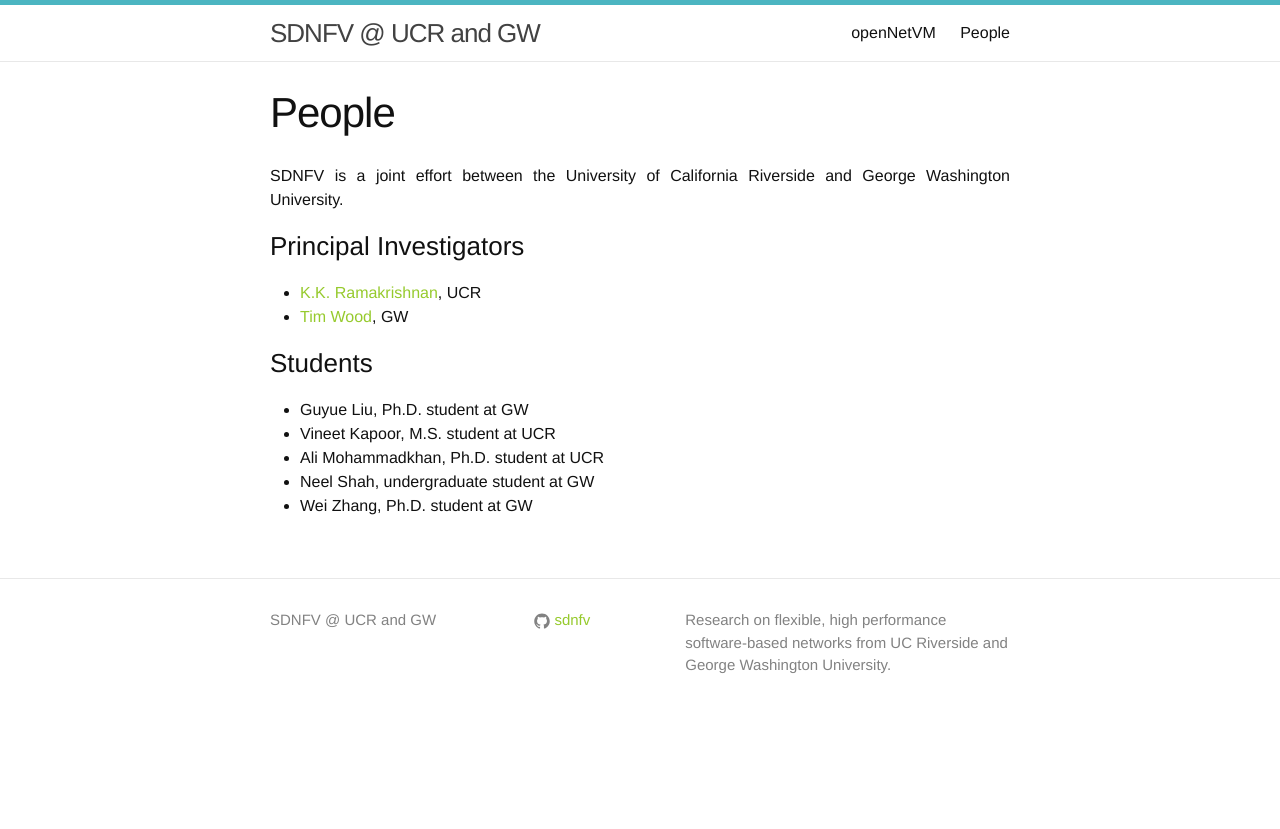
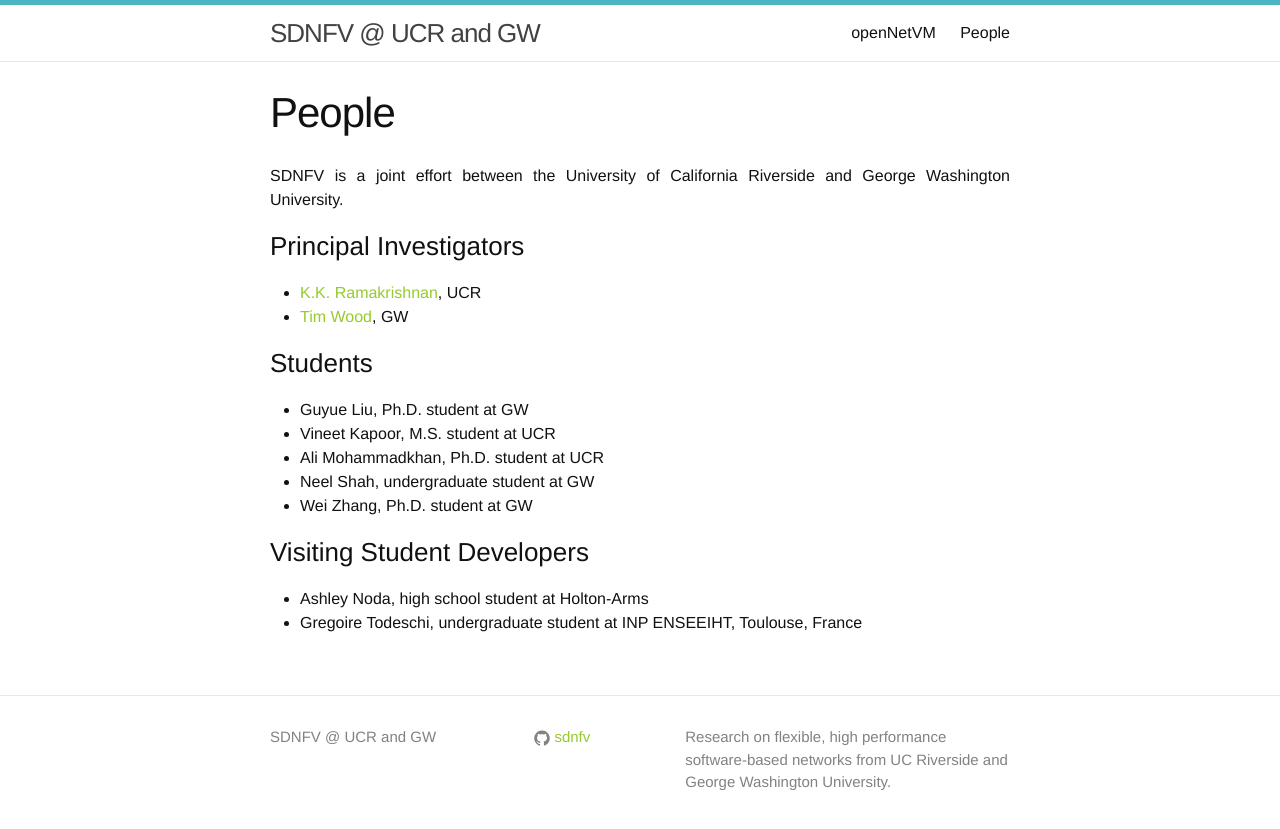
Before and after one commit to sdnfv/sdnfv.github.io, a Jekyll site: the page built from people.md, in a window 1280 px wide. Shown: the top 829 px of the page. Built offline with Jekyll 4.4.1, drawn with Linux system fonts in a browser that asks for light colours.

Commit message:
listing Greg and Ashley

```diff
--- a/people.md
+++ b/people.md
@@ -16,3 +16,7 @@
   * Ali Mohammadkhan, Ph.D. student at UCR
   * Neel Shah, undergraduate student at GW
   * Wei Zhang, Ph.D. student at GW
+
+###Visiting Student Developers
+  * Ashley Noda, high school student at Holton-Arms
+  * Gregoire Todeschi, undergraduate student at INP ENSEEIHT, Toulouse, France
```
